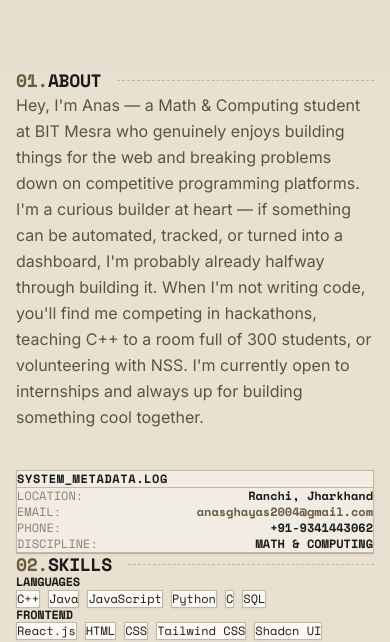
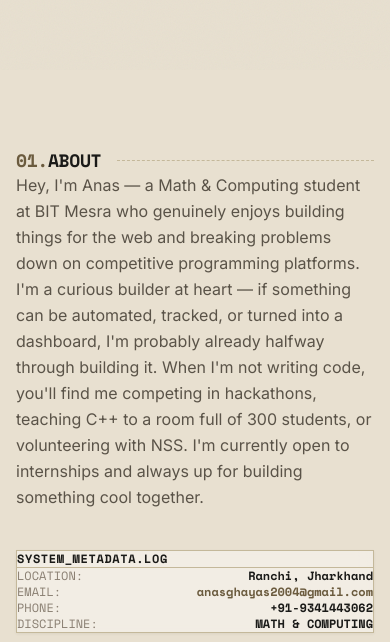
Before and after one commit to anasghayas/Portfolio, a React (Vite) app: page / in a window 390 px wide. Shown: the part 774-1416 px from the top of the page. Built offline with nearby package versions, Linux system fonts and the light colour scheme.

Commit message:
padding incresed between sections

```diff
--- a/src/components/About.jsx
+++ b/src/components/About.jsx
@@ -13,7 +13,7 @@ export default function About() {
   };
 
   return (
-    <section id="about" className="py-20 border-b border-[var(--border)]">
+    <section id="about" className="border-b border-[var(--border)]">
       <SectionHeading number="01" title="About" />
 
       <motion.div
--- a/src/components/Projects.jsx
+++ b/src/components/Projects.jsx
@@ -4,7 +4,7 @@ import ProjectCard from './ProjectCard';
 
 export default function Projects() {
   return (
-    <section id="projects" className="py-20 border-b border-[var(--border)]">
+    <section id="projects" className="border-b border-[var(--border)]">
       <SectionHeading number="03" title="Projects" />
 
       <div className="flex flex-col gap-8">
--- a/src/components/Skills.jsx
+++ b/src/components/Skills.jsx
@@ -23,7 +23,7 @@ export default function Skills() {
   };
 
   return (
-    <section id="skills" className="py-20 border-b border-[var(--border)]">
+    <section id="skills" className="border-b border-[var(--border)]">
       <SectionHeading number="02" title="Skills" />
 
       <div className="grid grid-cols-1 md:grid-cols-3 gap-10 items-start">
--- a/src/index.css
+++ b/src/index.css
@@ -141,6 +141,11 @@ a:hover {
   padding: 80px 0;
 }
 
+main > section:not(#hero) {
+  padding-top: 140px;
+  padding-bottom: 140px;
+}
+
 @media (max-width: 768px) {
   #root {
     padding: 0 16px;
@@ -148,6 +153,11 @@ a:hover {
 
   .section {
     padding: 56px 0;
+  }
+
+  main > section:not(#hero) {
+    padding-top: 80px;
+    padding-bottom: 80px;
   }
 }
 
```
